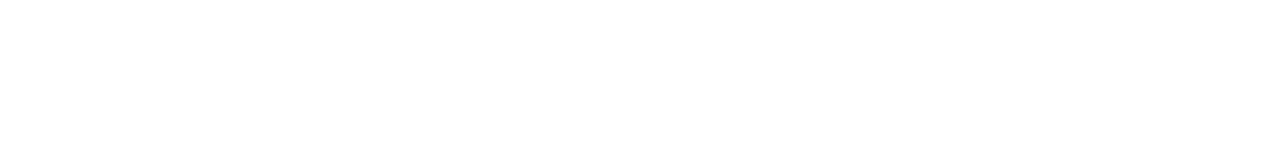
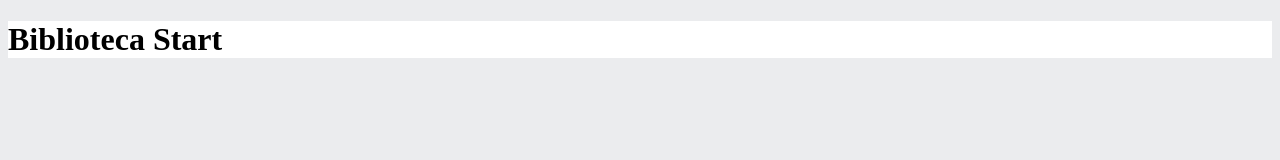
Before and after one commit to hugoamarog/Alurabooks, a plain HTML site: page ALURABOOKS/index.html in a window 1280 px wide. Drawn offline with Linux system fonts and the light colour scheme.

Commit message:
Add files via upload

```diff
--- a/ALURABOOKS/index.html
+++ b/ALURABOOKS/index.html
@@ -1,9 +1,14 @@
 <!DOCTYPE html>
 <html>
     <head>
+        <meta charset="UTF-8">
+        <meta name="viewport" content="width=device-width, initial-scale=1.0">
+        <title>Biblioteca Start</title>
+        <link rel="stylesheet" href="style.css">
 
     </head>
     <body>
+        <h1>Biblioteca Start</h1>
 
     </body>
 </html>
--- a/ALURABOOKS/style.css
+++ b/ALURABOOKS/style.css
@@ -0,0 +1,9 @@
+:root{
+    --cor-de-fundo: #EBECEE;
+}
+body{
+    background-color: var(--cor-de-fundo);
+}
+h1{
+    background-color: white;
+}
```
